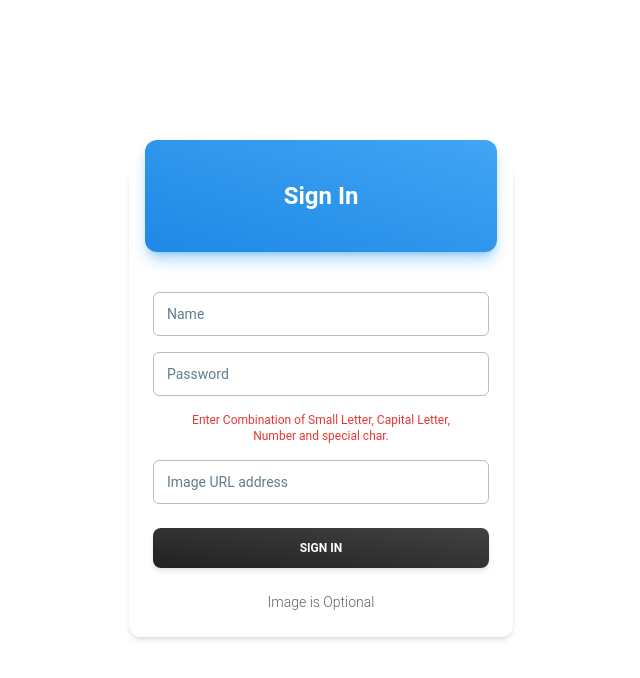
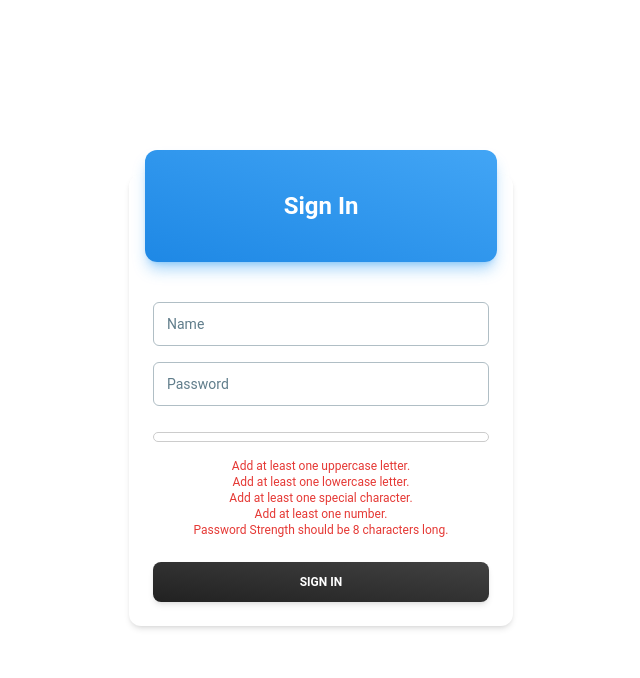
Before and after one commit to Hemantchuabey/Sneakers-World, a React (Create React App) app: page / in a window 1280 px wide. Shown: the top 678 px of the page, without its empty margins (319-959 px from the left). Built offline with nearby package versions, Linux system fonts and the light colour scheme.

Commit message:
Added password strength indicator which will suggest the user how to enter password to make it strong.

```diff
--- a/src/components/Login/Login.jsx
+++ b/src/components/Login/Login.jsx
@@ -1,4 +1,4 @@
-import React, { useState } from 'react'
+import React, { useEffect, useState } from "react";
 import {
   Card,
   CardHeader,
@@ -8,18 +8,26 @@ import {
   Input,
   Button,
 } from "@material-tailwind/react";
-import { login } from '../../features/Slices/authSlice';
-import { useDispatch } from 'react-redux';
-
+import "./login.css";
+import "./utils";
+import { login } from "../../features/Slices/authSlice";
+import { useDispatch } from "react-redux";
+import {
+  hasLowercase,
+  hasNumber,
+  hasSpecialCharacter,
+  hasUppercase,
+} from "./utils";
+import CharacterCondition from "./characterCondition";
 const Login = () => {
   const intitalState = {
     name: "",
     password: "",
-    image: "",
   };
 
-  const dispatch = useDispatch()
-    const [loginValue,setLoginValue] = useState(intitalState)
+  const dispatch = useDispatch();
+  const [loginValue, setLoginValue] = useState(intitalState);
+  const [warningString,setWarningString] = useState("Enter Combination of Small Letter, Capital Letter, Number and special character")
   // Login Handler
   const onLoginHandler = (e) => {
     // const { name, value } = e.target;
@@ -27,6 +35,53 @@ const Login = () => {
     setLoginValue({ ...loginValue, [e.target.name]: e.target.value });
     // console.log("valuevalue",loginValue)
   };
+
+  const [strength, setStrength] = useState(0);
+  const [progressBarStyles, setProgressBarStyles] = useState({
+    width: "0%",
+    backgroundColor: "transparent",
+  });
+
+  useEffect(() => {
+    const updatedProgressBarStyle = {
+      backgroundColor: "red",
+    };
+    let totalStrength = 0;
+    if (loginValue.password.length > 3) {
+      const strengthByLength = Math.min(
+        6,
+        Math.floor(loginValue.password.length / 3)
+      );
+      let strengthByCharachaterType = 0;
+      if (hasNumber.test(loginValue.password)) {
+        strengthByCharachaterType += 1;
+        setWarningString("Enter Combination of Small Letter, Capital Letter, and special character")
+      }
+      if (hasUppercase.test(loginValue.password)) {
+        strengthByCharachaterType += 1;
+        setWarningString("Enter Combination of Small Letter, Capital Letter, and special character")
+      }
+      if (hasLowercase.test(loginValue.password)) {
+        strengthByCharachaterType += 1;
+      }
+      if (hasSpecialCharacter.test(loginValue.password)) {
+        strengthByCharachaterType += 1;
+      }
+      totalStrength = strengthByLength + strengthByCharachaterType;
+    } else {
+      totalStrength = 0;
+    }
+
+    updatedProgressBarStyle.width = `${totalStrength * 10}%`;
+    if (totalStrength >= 8) {
+      updatedProgressBarStyle.backgroundColor = "green";
+    } else if (totalStrength >= 6) {
+      updatedProgressBarStyle.backgroundColor = "orange";
+    }
+
+    setStrength(totalStrength);
+    setProgressBarStyles(updatedProgressBarStyle);
+  }, [loginValue.password]);
 
   return (
     <div className="grid grid-cols-1 items-center justify-items-center h-screen">
@@ -49,6 +104,7 @@ const Login = () => {
             value={loginValue.name}
             onChange={onLoginHandler}
           />
+
           <Input
             label="Password"
             size="lg"
@@ -56,18 +112,20 @@ const Login = () => {
             name="password"
             value={loginValue.password}
             onChange={onLoginHandler}
-            color="red"
           />
-          <div className='text-red-600 text-xs mt-0 w-[80%] self-center text-center'>Enter Combination of Small Letter, Capital Letter, Number and special char.</div>
-          <Input
-            label="Image URL address"
-            size="lg"
-            type="text"
-            name="image"
-            value={loginValue.image}
-            onChange={onLoginHandler}
-          />
+          {/* for progress bar */}
+          <div className="progress-container">
+            <div
+              className="progress-bar"
+              style={{ ...progressBarStyles }}
+            ></div>
+            {/* <p>strength of your password {strength}</p> */}
 
+          </div>
+          {/* Progress bar ends */}
+          <div className="text-red-600 text-xs mt-0 w-[80%] self-center text-center">
+            <CharacterCondition totalStrength = {strength} password = {loginValue.password}/>
+          </div>
         </CardBody>
         <CardFooter className="pt-0">
           <Button
@@ -77,13 +135,10 @@ const Login = () => {
           >
             Sign In
           </Button>
-          <Typography variant="small" className="mt-6 flex justify-center">
-            Image is Optional
-          </Typography>
         </CardFooter>
       </Card>
     </div>
-  )
-}
+  );
+};
 
-export default Login
+export default React.memo(Login);
--- /dev/null
+++ b/src/components/Login/characterCondition.jsx
@@ -0,0 +1,61 @@
+import React, { useCallback, useEffect, useState } from "react";
+import {
+  hasLowercase,
+  hasNumber,
+  hasSpecialCharacter,
+  hasUppercase,
+} from "./utils";
+
+const CharacterCondition = ({ totalStrength, password }) => {
+
+  const [charCondition, setCharCondition] = useState([
+    "Add at least one uppercase letter.",
+    "Add at least one lowercase letter.",
+    "Add at least one special character.",
+    "Add at least one number.",
+    "Password Strength should be 8 characters long.",
+  ]);
+  const removeSuggestion =useCallback( (suggestion) => {
+    const newData = [...charCondition]; // Create a copy of the array
+    // console.log("newData",newData)
+    const index = newData.indexOf(suggestion); // Find the index of the content
+    if (index !== -1) {
+      newData.splice(index, 1); // Remove the content at the found index
+      setCharCondition(newData); // Update the state with the new array
+      // console.log("FilteredData",newData)
+    }
+  },[password]);
+useEffect(() => {
+  if (hasUppercase.test(password)) {
+    removeSuggestion("Add at least one uppercase letter.");
+  }
+  if (hasLowercase.test(password)) {
+    removeSuggestion("Add at least one lowercase letter.");
+  }
+  if (hasSpecialCharacter.test(password)) {
+    removeSuggestion("Add at least one special character.");
+  }
+  if (hasNumber.test(password)) {
+    removeSuggestion("Add at least one number.");
+  }
+  if (totalStrength > 6) {
+    removeSuggestion("Password Strength should be 8 characters long.");
+  }
+// console.log(totalStrength)
+},[password])
+
+
+
+
+
+
+  return (
+    <div>
+      {charCondition.map((condition,index) => (
+        <p key={index}>{condition}</p>
+      ))}
+    </div>
+  );
+};
+
+export default React.memo(CharacterCondition);
--- /dev/null
+++ b/src/components/Login/login.css
@@ -0,0 +1,12 @@
+.progress-container {
+  height: 10px;
+  margin-top: 10px;
+  border-radius: 5px;
+  border: 1px solid #ccc;
+}
+
+.progress-container .progress-bar {
+  height: 100%;
+  max-width: 100%;
+  border-radius: 5px;
+}
--- /dev/null
+++ b/src/components/Login/utils.js
@@ -0,0 +1,4 @@
+export const hasNumber = /\d/;
+export const hasUppercase = /[A-Z]/;
+export const hasLowercase = /[a-z]/;
+export const hasSpecialCharacter = /[!@#$%^&*()_\-=\+[\]{};':"\\|,.<>\/?]/;
--- a/src/components/Navbar/Navbar.jsx
+++ b/src/components/Navbar/Navbar.jsx
@@ -2,7 +2,7 @@ import React, { useState } from "react";
 import logo from "../../assets/image/logo.png";
 import Cart from "../Cart/Cart";
 import { useDispatch, useSelector } from "react-redux";
-import { Avatar,Tooltip,Button } from "@material-tailwind/react";
+import { Avatar,Tooltip } from "@material-tailwind/react";
 import {logout} from '../../features/Slices/authSlice'
 const Navbar = () => {
   const [open,setOpen] = useState(false)
--- a/src/components/Slider/Slider.jsx
+++ b/src/components/Slider/Slider.jsx
@@ -10,17 +10,17 @@ const Slider = () => {
   const slideIndex = useSelector((state) => state.slide.value);
   const dispatch = useDispatch();
 
-  // useEffect(() => {
-  //     const intervalAmt = setInterval(() => {
-  //       console.log(slideIndex)
-  //       dispatch(nextSlide(slideIndex + 1))
-  //       }, 3000);
+  useEffect(() => {
+      const intervalAmt = setInterval(() => {
+        console.log(slideIndex)
+        dispatch(nextSlide(slideIndex + 1))
+        }, 3000);
 
-  //     return () => {
-  //       // Clear the timer interval
-  //       clearInterval(intervalAmt);
-  //     };
-  // }, [slideIndex]);
+      return () => {
+        // Clear the timer interval
+        clearInterval(intervalAmt);
+      };
+  }, [slideIndex]);
 
   return (
     <div className="relative pb-4">
```
Lines whose indentation alone changed are shown as unchanged.
